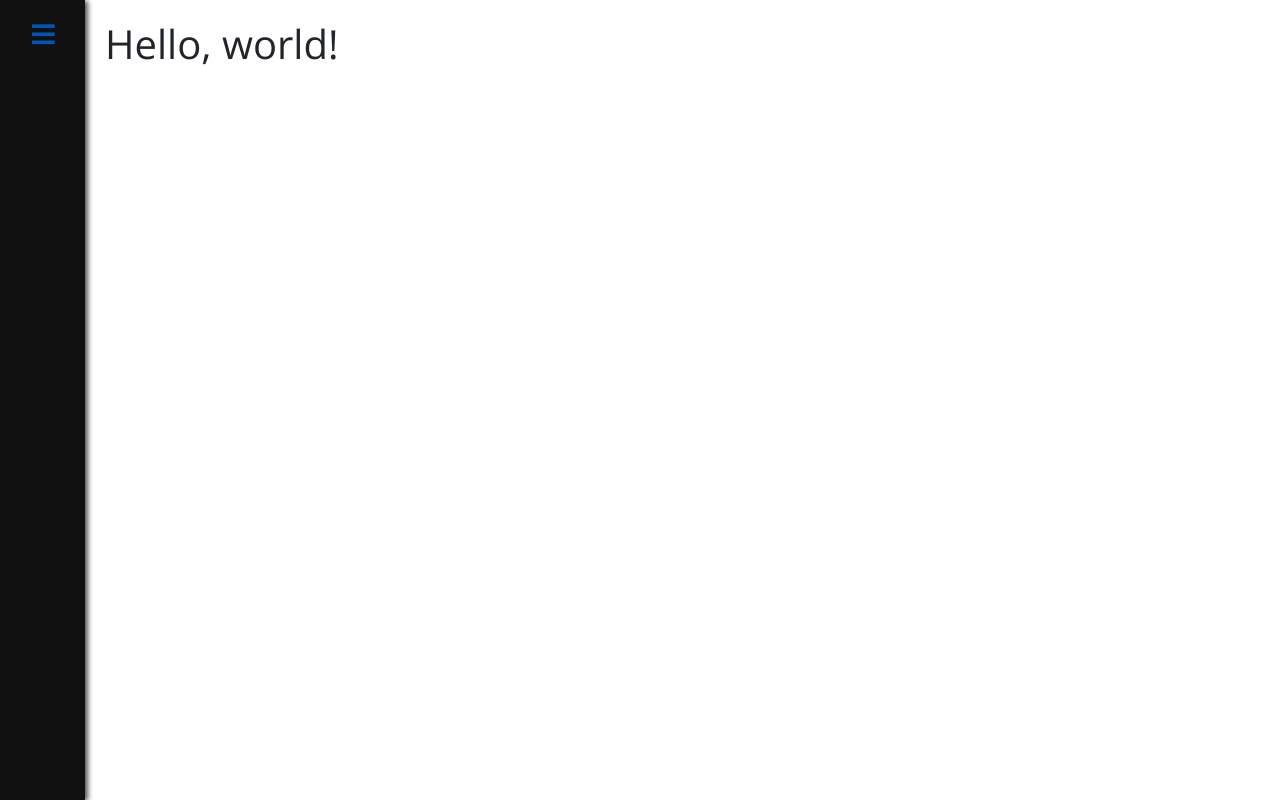
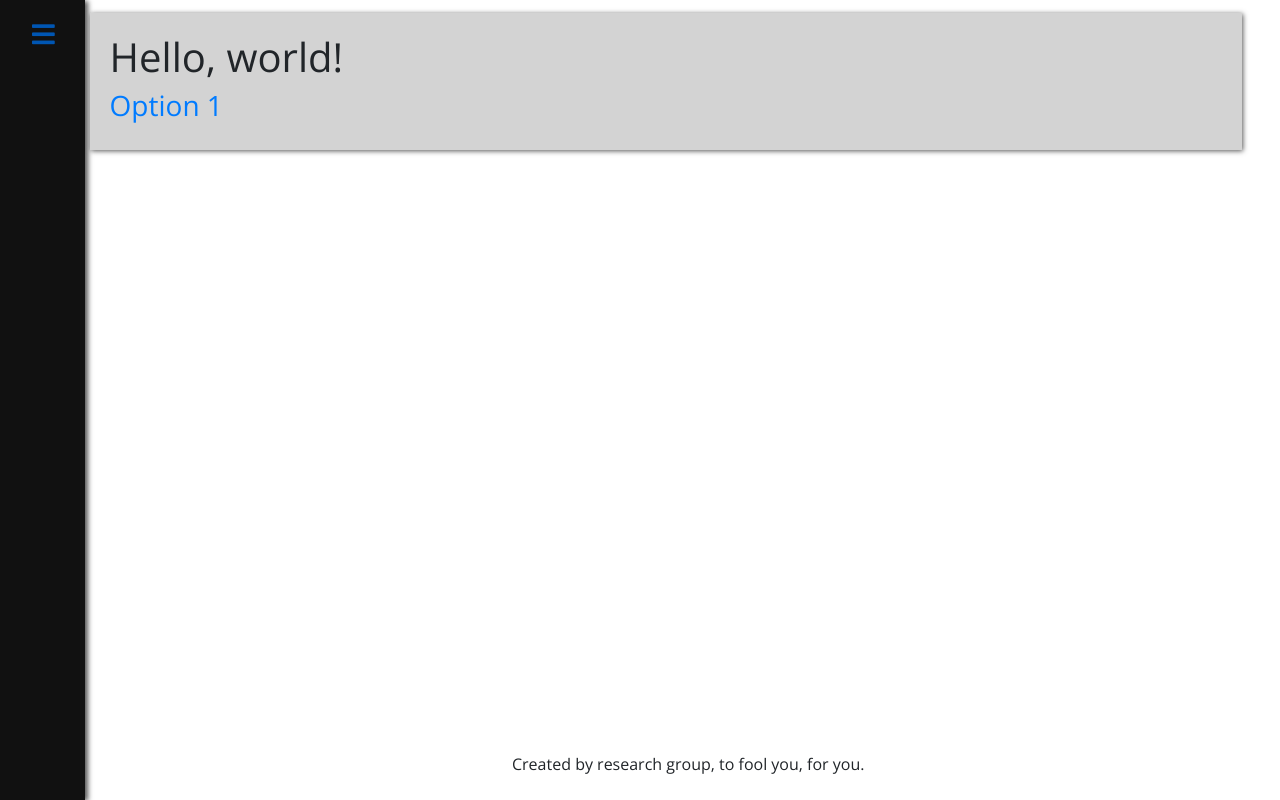
Before and after one commit to caladin73/Phishing, a PHP site: page / in a window 1280 px wide. Run offline with PHP 8.4, Linux system fonts and the light colour scheme; some libraries are stand-ins or nearby versions.

Commit message:
some style

```diff
--- a/website/css/style.css
+++ b/website/css/style.css
@@ -57,15 +57,38 @@ body {
     box-shadow: 3px 1px 5px #555;
 }
 
-/* Style page content - use this if you want to push the page content to the right when you open the side navigation */
-#main {
-    margin-left: 85px;
+#main{
+    margin-left: 7%;
+    margin-top: 1%;
     transition: margin-left .5s;
     padding: 20px;
 }
 
+.footer{
+    margin-left: 40%;
+    text-align: center;
+    position: fixed;
+    top: 94%;
+}
+
+.page_content {
+    height: auto; /* 100% Full-height */
+    width: 90%; /* 0 width - change this with JavaScript */
+
+
+    position: fixed; /* Stay in place */
+    top: 0; /* Stay at the top */
+    background-color: lightgray; /* Black*/
+    overflow-x: hidden; /* Disable horizontal scroll */
+    box-shadow: 1px 1px 5px #555;
+}
+
 /* On smaller screens, where height is less than 450px, change the style of the sidenav (less padding and a smaller font size) */
 @media screen and (max-height: 450px) {
-    .sidenav {padding-top: 15px;}
+    .sidenav {padding-top: 50px;}
     .sidenav a {font-size: 18px;}
 }
+
+@media screen and (max-width: 850px) {
+    .footer {margin-left: 22%;}
+}
--- a/website/index.php
+++ b/website/index.php
@@ -27,8 +27,11 @@
       # code...
     //}
   ?>
+  <a href="opt1"><i class="fas fa-angle-down"></i> Option nr. 1</a>
+  <a href="opt2"><i class="fas fa-angle-down"></i> Option nr. 2</a>
+  <a href="opt3"><i class="fas fa-angle-down"></i> Option nr. 3</a>
+  <a href="#top"><i class="fas fa-angle-up"></i> To Top</a>
 
-  <a href="#top"><i class="fas fa-angle-up"></i> To Top</a>
 </div>
 
 <div class="sidebar">
@@ -37,10 +40,12 @@
 </div>
 
 <!-- Add all page content inside this div if you want the side nav to push page content to the right (not used if you only want the sidenav to sit on top of the page -->
-<div id="main">
-  <h1>Hello, world!</h1>
-</div>
-
+<section class="page_content" id="main">
+    <div class="hello">
+        <h1>Hello, world!</h1>
+        <a href="opt2"><h3>Option 1</h3></a>
+    </div>
+</section>
     <!-- Optional JavaScript -->
     <!-- jQuery first, then Popper.js, then Bootstrap JS -->
     <script src="https://code.jquery.com/jquery-3.2.1.slim.min.js" integrity="sha384-KJ3o2DKtIkvYIK3UENzmM7KCkRr/rE9/Qpg6aAZGJwFDMVNA/GpGFF93hXpG5KkN" crossorigin="anonymous"></script>
@@ -48,4 +53,6 @@
     <script src="https://maxcdn.bootstrapcdn.com/bootstrap/4.0.0/js/bootstrap.min.js" integrity="sha384-JZR6Spejh4U02d8jOt6vLEHfe/JQGiRRSQQxSfFWpi1MquVdAyjUar5+76PVCmYl" crossorigin="anonymous"></script>
     <script src="js/sideNav.js"></script>
   </body>
+
+  <footer class="footer">Created by research group, to fool you, for you.</footer>
 </html>
--- a/website/js/sideNav.js
+++ b/website/js/sideNav.js
@@ -1,11 +1,17 @@
 /* Set the width of the side navigation to 250px and the left margin of the page content to 250px */
 function openNav() {
     document.getElementById("mySidenav").style.width = "250px";
-    document.getElementById("main").style.marginLeft = "250px";
+    document.getElementById("main").style.marginLeft = "270px";
+
+    document.getElementById("mySidenav").style.width = "250px";
+    document.getElementById("main").style.marginLeft = "270px";
 }
 
 /* Set the width of the side navigation to 0 and the left margin of the page content to 0 */
 function closeNav() {
     document.getElementById("mySidenav").style.width = "0";
-    document.getElementById("main").style.marginLeft = "85px";
+    document.getElementById("main").style.marginLeft = "105px";
+
+    document.getElementById("mySidenav").style.width = "0";
+    document.getElementById("main").style.marginLeft = "105px";
 }
```
